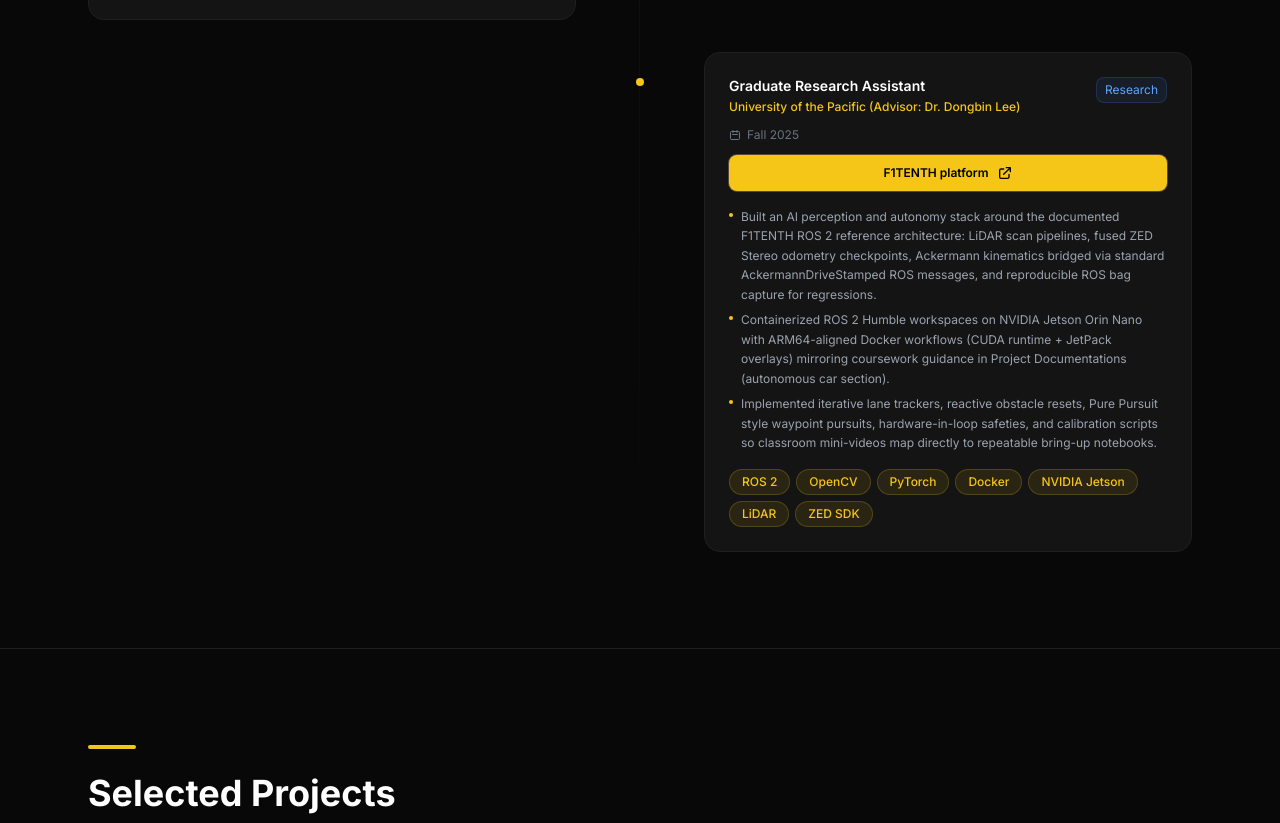
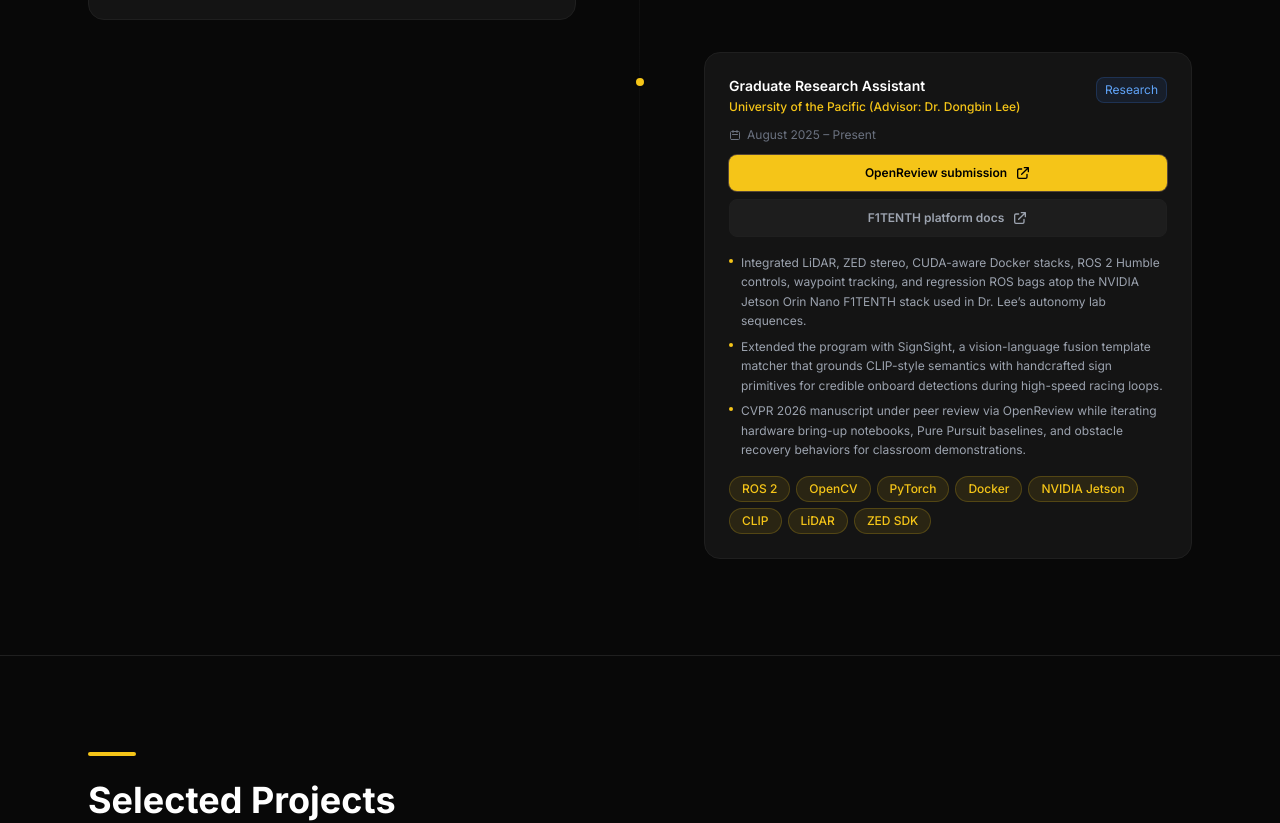
Before and after one commit to manumathewjiss/manumathewjiss.com, a Next.js app: page / in a window 1280 px wide. Shown: the part 5320-6143 px from the top of the page. Built offline with nearby package versions, Linux system fonts and the light colour scheme.

Commit message:
F1TENTH research: ongoing, OpenReview CVPR, SignSight; secondary links
Co-authored-by: Cursor <cursoragent@cursor.com>

```diff
--- a/components/Experience.tsx
+++ b/components/Experience.tsx
@@ -76,7 +76,7 @@ export default function Experience() {
                       {exp.duration}
                     </p>
 
-                    {(exp.link || exp.github) && (
+                    {(exp.link || exp.secondaryLink || exp.github) && (
                       <div className="space-y-2 mb-4">
                         {exp.link && (
                           <a
@@ -86,6 +86,19 @@ export default function Experience() {
                             className="flex w-full items-center justify-center gap-2 rounded-lg bg-accent px-3 py-2.5 text-xs font-semibold text-black shadow-[0_0_0_1px_rgba(212,165,116,0.35)] hover:brightness-110 transition-all"
                           >
                             {exp.linkLabel ?? "Open link"}
+                            <svg className="w-4 h-4 shrink-0" fill="none" stroke="currentColor" viewBox="0 0 24 24">
+                              <path strokeLinecap="round" strokeLinejoin="round" strokeWidth={2} d="M10 6H6a2 2 0 00-2 2v10a2 2 0 002 2h10a2 2 0 002-2v-4M14 4h6m0 0v6m0-6L10 14" />
+                            </svg>
+                          </a>
+                        )}
+                        {exp.secondaryLink && (
+                          <a
+                            href={exp.secondaryLink}
+                            target="_blank"
+                            rel="noopener noreferrer"
+                            className="flex w-full items-center justify-center gap-2 rounded-lg border border-border-subtle bg-white/[0.04] px-3 py-2.5 text-xs font-semibold text-text-secondary hover:border-accent/40 hover:text-accent transition-colors"
+                          >
+                            {exp.secondaryLinkLabel ?? "Additional link"}
                             <svg className="w-4 h-4 shrink-0" fill="none" stroke="currentColor" viewBox="0 0 24 24">
                               <path strokeLinecap="round" strokeLinejoin="round" strokeWidth={2} d="M10 6H6a2 2 0 00-2 2v10a2 2 0 002 2h10a2 2 0 002-2v-4M14 4h6m0 0v6m0-6L10 14" />
                             </svg>
--- a/components/Research.tsx
+++ b/components/Research.tsx
@@ -155,7 +155,7 @@ export default function Research() {
                   ))}
                 </div>
 
-                {(item.link || item.github) && (
+                {(item.link || item.secondaryLink || item.github) && (
                   <div className="mt-auto flex flex-col gap-2 w-full">
                     {item.link && (
                       <a
@@ -166,6 +166,19 @@ export default function Research() {
                       >
                         {item.linkLabel ?? "Open link"}
                         <svg className="w-3.5 h-3.5" fill="none" stroke="currentColor" viewBox="0 0 24 24">
+                          <path strokeLinecap="round" strokeLinejoin="round" strokeWidth={2} d="M10 6H6a2 2 0 00-2 2v10a2 2 0 002 2h10a2 2 0 002-2v-4M14 4h6m0 0v6m0-6L10 14" />
+                        </svg>
+                      </a>
+                    )}
+                    {item.secondaryLink && (
+                      <a
+                        href={item.secondaryLink}
+                        target="_blank"
+                        rel="noopener noreferrer"
+                        className="flex w-full items-center justify-center gap-2 rounded-lg border border-border-subtle bg-white/[0.04] px-3 py-2.5 text-xs font-semibold text-text-secondary hover:border-accent/40 hover:text-accent transition-colors"
+                      >
+                        {item.secondaryLinkLabel ?? "Additional link"}
+                        <svg className="w-3.5 h-3.5 shrink-0" fill="none" stroke="currentColor" viewBox="0 0 24 24">
                           <path strokeLinecap="round" strokeLinejoin="round" strokeWidth={2} d="M10 6H6a2 2 0 00-2 2v10a2 2 0 002 2h10a2 2 0 002-2v-4M14 4h6m0 0v6m0-6L10 14" />
                         </svg>
                       </a>
--- a/data/experience.ts
+++ b/data/experience.ts
@@ -11,6 +11,8 @@ export interface Experience {
   linkLabel?: string;
   /** Source code repository */
   github?: string;
+  secondaryLink?: string;
+  secondaryLinkLabel?: string;
 }
 
 
@@ -126,15 +128,17 @@ export const experiences: Experience[] = [
     id: 6,
     role: "Graduate Research Assistant",
     company: "University of the Pacific (Advisor: Dr. Dongbin Lee)",
-    duration: "Fall 2025",
+    duration: "August 2025 – Present",
     type: "research",
-    link: "https://f1tenth.org/",
-    linkLabel: "F1TENTH platform",
+    link: "https://openreview.net/forum?id=Uj7BvxrESp&noteId=JxcVGhoZYI",
+    linkLabel: "OpenReview submission",
+    secondaryLink: "https://f1tenth.org/",
+    secondaryLinkLabel: "F1TENTH platform docs",
     bullets: [
-      "Built an AI perception and autonomy stack around the documented F1TENTH ROS 2 reference architecture: LiDAR scan pipelines, fused ZED Stereo odometry checkpoints, Ackermann kinematics bridged via standard AckermannDriveStamped ROS messages, and reproducible ROS bag capture for regressions.",
-      "Containerized ROS 2 Humble workspaces on NVIDIA Jetson Orin Nano with ARM64-aligned Docker workflows (CUDA runtime + JetPack overlays) mirroring coursework guidance in Project Documentations (autonomous car section).",
-      "Implemented iterative lane trackers, reactive obstacle resets, Pure Pursuit style waypoint pursuits, hardware-in-loop safeties, and calibration scripts so classroom mini-videos map directly to repeatable bring-up notebooks.",
+      "Integrated LiDAR, ZED stereo, CUDA-aware Docker stacks, ROS 2 Humble controls, waypoint tracking, and regression ROS bags atop the NVIDIA Jetson Orin Nano F1TENTH stack used in Dr. Lee’s autonomy lab sequences.",
+      "Extended the program with SignSight, a vision-language fusion template matcher that grounds CLIP-style semantics with handcrafted sign primitives for credible onboard detections during high-speed racing loops.",
+      "CVPR 2026 manuscript under peer review via OpenReview while iterating hardware bring-up notebooks, Pure Pursuit baselines, and obstacle recovery behaviors for classroom demonstrations.",
     ],
-    tech: ["ROS 2", "OpenCV", "PyTorch", "Docker", "NVIDIA Jetson", "LiDAR", "ZED SDK"],
+    tech: ["ROS 2", "OpenCV", "PyTorch", "Docker", "NVIDIA Jetson", "CLIP", "LiDAR", "ZED SDK"],
   },
 ];
--- a/data/research.ts
+++ b/data/research.ts
@@ -7,6 +7,8 @@ export interface Research {
   date: string;
   link?: string;
   linkLabel?: string;
+  secondaryLink?: string;
+  secondaryLinkLabel?: string;
   github?: string;
   type: "conference" | "research" | "ongoing";
   advisor?: string;
@@ -60,12 +62,15 @@ export const research: Research[] = [
     id: 4,
     title: "AI-Driven Perception Stack for F1TENTH Autonomous Racing",
     description:
-      "Graduate project under Dr. Dongbin Lee building on the upstream F1TENTH autonomy stack with ROS 2 Humble on NVIDIA Jetson Orin Nano: LiDAR + stereo fusion, waypoint tracking, reactive obstacle resets, reproducible ROS bags, and Dockerized workflows aligned with classroom documentation.",
-    date: "Fall 2025",
-    type: "research",
+      "Hands-on autonomy track with Dr. Dongbin Lee on NVIDIA Jetson Orin Nano and ROS 2 Humble: fused LiDAR and ZED stereo streams, waypoint following, reactive obstacle resets, CUDA-aware Docker deployments, and regression-grade ROS bags. Update: layered in SignSight, a template-guided vision-language framework blending CLIP-style semantic cues with geometric sign templates so traffic-sign hypotheses stay stable at racing speeds. The integrated Jetson-centric study is undergoing peer review for a CVPR 2026 submission on OpenReview while F1TENTH experimentation continues for classroom demos.",
+    conference: "CVPR 2026 (under review)",
+    date: "August 2025 – Present",
+    type: "ongoing",
     advisor: "Dr. Dongbin Lee, University of the Pacific",
-    link: "https://f1tenth.org/",
-    linkLabel: "F1TENTH platform docs",
-    tags: ["ROS 2", "Autonomous Systems", "Computer Vision", "Sensor Fusion", "Embedded AI"],
+    link: "https://openreview.net/forum?id=Uj7BvxrESp&noteId=JxcVGhoZYI",
+    linkLabel: "OpenReview submission",
+    secondaryLink: "https://f1tenth.org/",
+    secondaryLinkLabel: "F1TENTH platform docs",
+    tags: ["ROS 2", "Jetson Orin", "CLIP", "VLM", "Sensor Fusion", "Autonomous Racing"],
   },
 ];
```
